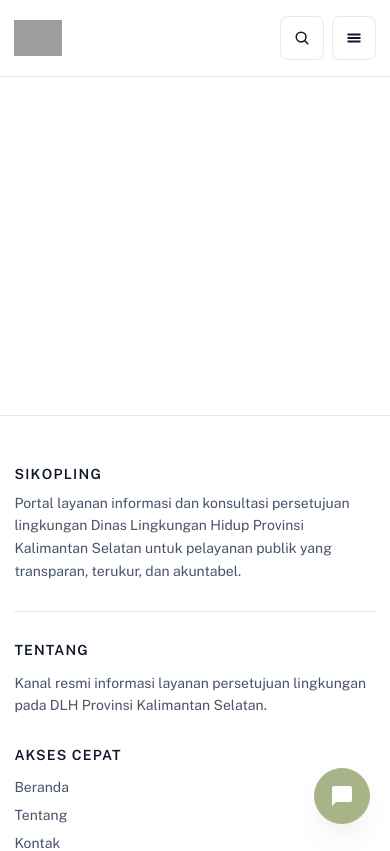
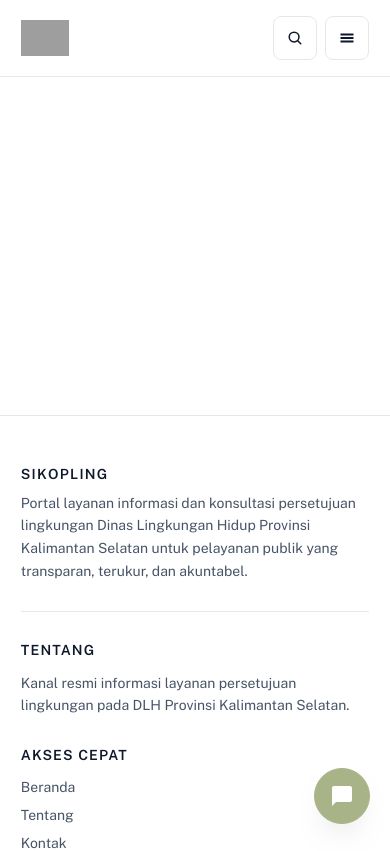
Before and after one commit to mkaspulanwar/sikopling, a SvelteKit app: page / in a window 390 px wide. Shown: the top 851 px of the page. Built offline with nearby package versions, Linux system fonts and the light colour scheme; grey boxes are pictures that could not be loaded.

Commit message:
Modify Margin Left and right

```diff
--- a/src/routes/layout.css
+++ b/src/routes/layout.css
@@ -46,7 +46,14 @@ h6 {
 	width: 100%;
 	max-width: 1380px;
 	margin-inline: auto;
-	padding-inline: clamp(0.9rem, 2.2vw, 2.25rem);
+	padding-inline: clamp(1.05rem, 2.4vw, 2.25rem);
+}
+
+@media (max-width: 640px) {
+	.nav-shell {
+		padding-left: max(1.3rem, calc(env(safe-area-inset-left) + 0.8rem));
+		padding-right: max(1.3rem, calc(env(safe-area-inset-right) + 0.8rem));
+	}
 }
 
 @keyframes appear {
```
